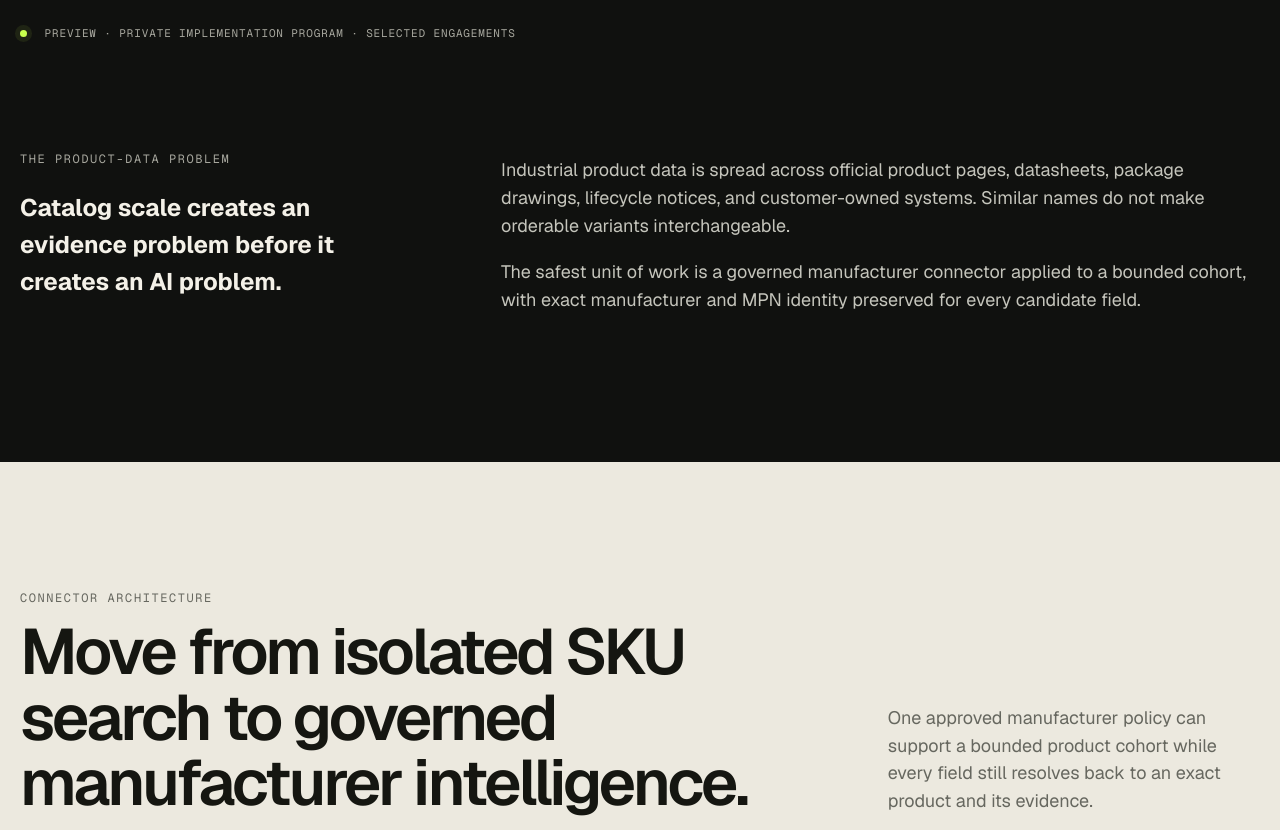
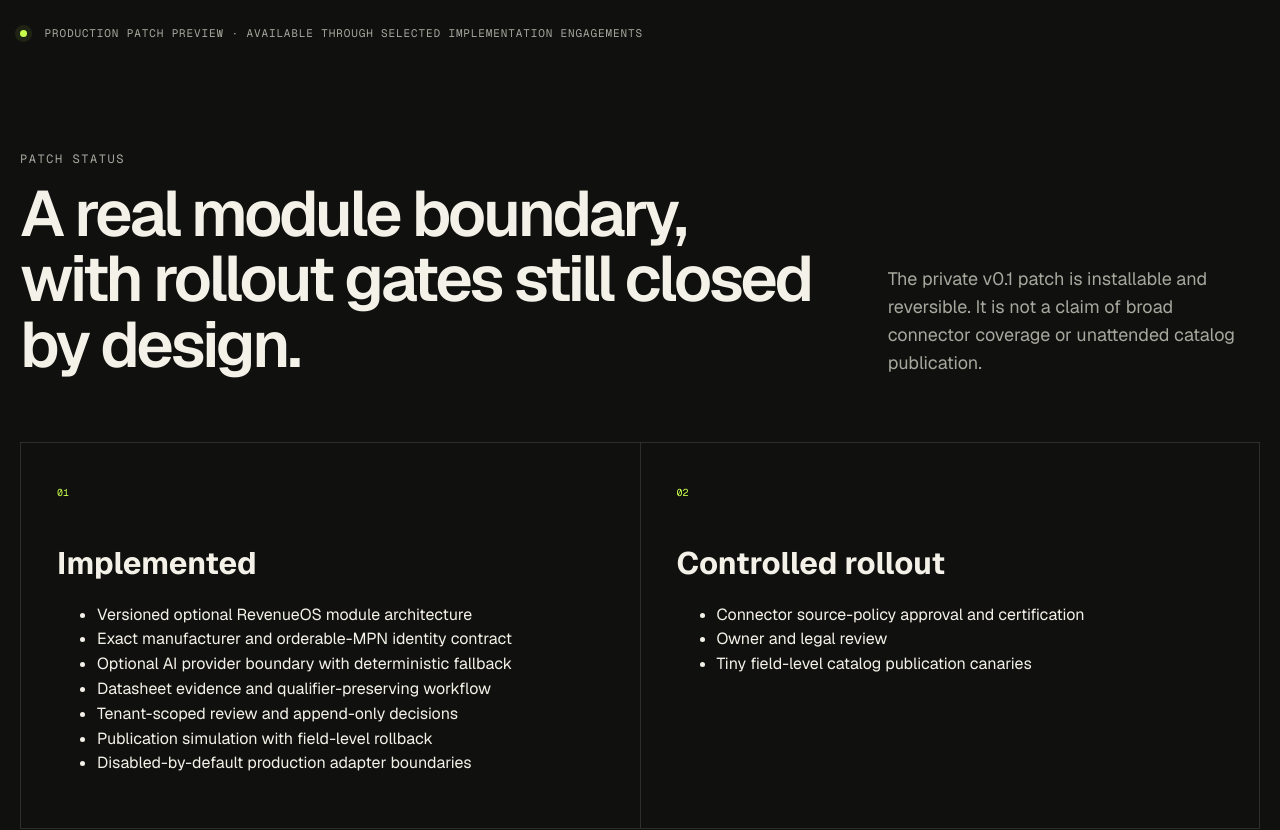
Before and after one commit to elvn11ask/elvn-studio, a Next.js app: page /revenueos/manufacturer-intelligence in a window 1280 px wide. Shown: the part 1120-1950 px from the top of the page. Built offline with nearby package versions, Linux system fonts and the light colour scheme; no server answers.

Commit message:
docs(revenueos): publish Manufacturer Intelligence patch preview (#18)
Co-authored-by: ELVN Studio <309805267+elvn11ask@users.noreply.github.com>

```diff
--- a/app/news/page.tsx
+++ b/app/news/page.tsx
@@ -11,8 +11,8 @@ const articles = [
   {
     href: "/news/manufacturer-intelligence",
     date: "August 5, 2026",
-    title: "From SKU Search to Manufacturer Intelligence",
-    summary: "Introducing a private preview for exact-MPN enrichment, official-source evidence, controlled review, and optional AI assistance.",
+    title: "Manufacturer Intelligence moves from preview to a RevenueOS production patch",
+    summary: "The private v0.1 patch adds a versioned module boundary, exact-MPN controls, evidence review, reversible publication and controlled rollout gates.",
   },
   {
     href: "/news/revenue-knowledge-graph",
--- a/app/revenueos/manufacturer-intelligence/page.tsx
+++ b/app/revenueos/manufacturer-intelligence/page.tsx
@@ -1,7 +1,7 @@
 import type { Metadata } from "next";
 import Link from "next/link";
 import { ProductCTA, ProductHero, ProductSchema } from "@/components/revenueos/product-shell";
-import { manufacturerCapabilities, manufacturerControls, manufacturerFaq, manufacturerFlow, manufacturerIntelligence, manufacturerPricing, manufacturerPricingFactors } from "@/lib/manufacturer-intelligence";
+import { manufacturerCapabilities, manufacturerControlledRollout, manufacturerControls, manufacturerFaq, manufacturerFlow, manufacturerImplemented, manufacturerIntelligence, manufacturerPricing, manufacturerPricingFactors } from "@/lib/manufacturer-intelligence";
 
 export const metadata: Metadata = {
   title: "Manufacturer Intelligence for Industrial Catalogs",
@@ -14,7 +14,9 @@ export const metadata: Metadata = {
 export default function ManufacturerIntelligencePage() {
   return <>
     <ProductHero eyebrow={`Revenue Operations · Product Data Intelligence · ${manufacturerIntelligence.version}`} title={manufacturerIntelligence.tagline} lede={manufacturerIntelligence.description} actions={false} status={false} />
-    <section className="shell manufacturer-actions"><div className="button-row"><Link className="button" href="/revenueos/implementation#assessment">Request a Manufacturer Data Assessment <span aria-hidden="true">↗</span></Link><a className="button-quiet" href="#connector-architecture">Explore the Architecture</a></div><p className="product-status"><span className="status-dot" /> {manufacturerIntelligence.status} · Selected engagements</p></section>
+    <section className="shell manufacturer-actions"><div className="button-row"><Link className="button" href="/revenueos/implementation#assessment">Request a Manufacturer Data Assessment <span aria-hidden="true">↗</span></Link><a className="button-quiet" href="#connector-architecture">Explore the Architecture</a></div><p className="product-status"><span className="status-dot" /> {manufacturerIntelligence.status} · Available through selected implementation engagements</p></section>
+
+    <section className="section shell"><div className="section-heading"><div><p className="eyebrow">Patch status</p><h2>A real module boundary, with rollout gates still closed by design.</h2></div><p>The private v0.1 patch is installable and reversible. It is not a claim of broad connector coverage or unattended catalog publication.</p></div><div className="security-grid"><article><span>01</span><h2>Implemented</h2><ul>{manufacturerImplemented.map((item) => <li key={item}>{item}</li>)}</ul></article><article><span>02</span><h2>Controlled rollout</h2><ul>{manufacturerControlledRollout.map((item) => <li key={item}>{item}</li>)}</ul></article></div></section>
 
     <section className="section shell content-grid"><aside><p className="eyebrow">The product-data problem</p><h2>Catalog scale creates an evidence problem before it creates an AI problem.</h2></aside><div className="prose"><p>Industrial product data is spread across official product pages, datasheets, package drawings, lifecycle notices, and customer-owned systems. Similar names do not make orderable variants interchangeable.</p><p>The safest unit of work is a governed manufacturer connector applied to a bounded cohort, with exact manufacturer and MPN identity preserved for every candidate field.</p></div></section>
 
--- a/lib/manufacturer-intelligence.ts
+++ b/lib/manufacturer-intelligence.ts
@@ -4,8 +4,24 @@ export const manufacturerIntelligence = {
   category: "AI-Assisted Manufacturer Intelligence for Industrial Catalogs",
   tagline: "Turn official manufacturer documentation into evidence-backed product data.",
   description: "Manufacturer Intelligence connects approved manufacturer sources, datasheets, and optional AI-assisted extraction to enrich industrial catalogs without merging variants or publishing unsupported specifications.",
-  status: "Preview · Private Implementation Program",
+  status: "Production Patch Preview",
 } as const;
+
+export const manufacturerImplemented = [
+  "Versioned optional RevenueOS module architecture",
+  "Exact manufacturer and orderable-MPN identity contract",
+  "Optional AI provider boundary with deterministic fallback",
+  "Datasheet evidence and qualifier-preserving workflow",
+  "Tenant-scoped review and append-only decisions",
+  "Publication simulation with field-level rollback",
+  "Disabled-by-default production adapter boundaries",
+] as const;
+
+export const manufacturerControlledRollout = [
+  "Connector source-policy approval and certification",
+  "Owner and legal review",
+  "Tiny field-level catalog publication canaries",
+] as const;
 
 export const manufacturerFlow = [
   "Manufacturer policy",
```
Also changed, not shown: app/news/manufacturer-intelligence/page.tsx (+3 -3 lines), content/manufacturer-intelligence/contra/service-package.md (+1 -1 lines), content/manufacturer-intelligence/telegram/launch-package.md (+3 -3 lines), content/manufacturer-intelligence/x/launch-package.md (+6 -6 lines), 2 other files (tests, documents, lock files or other folders).
